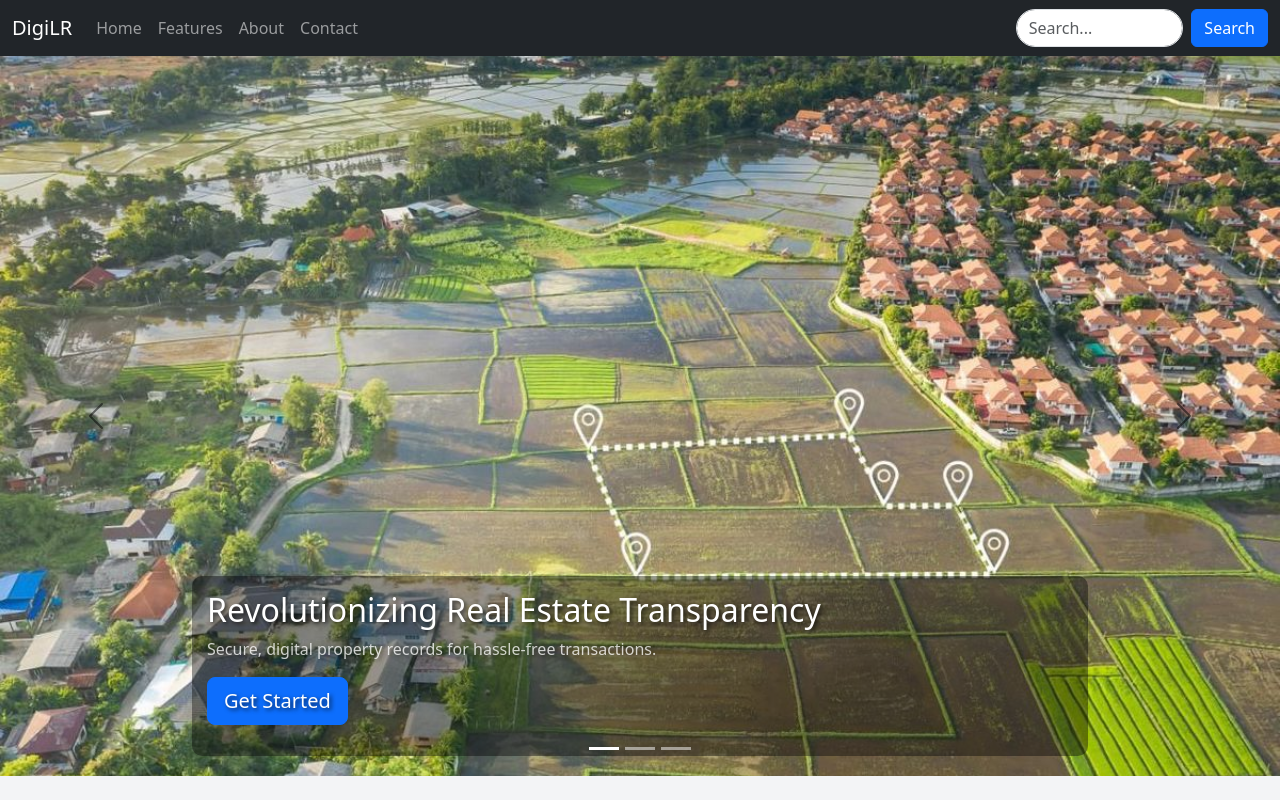
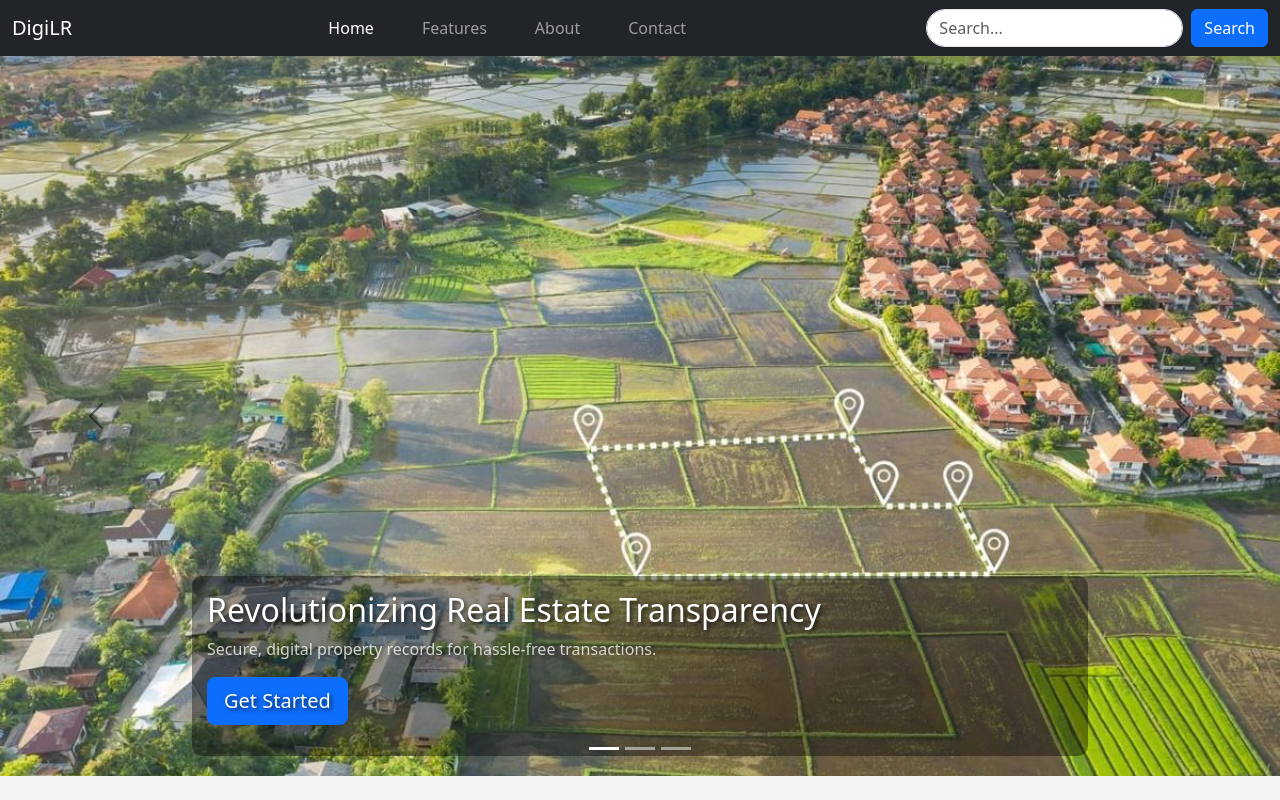
Before and after one commit to AnshulDIgiLR/DigiLR-Website, a React (Vite) app: page / in a window 1280 px wide. Shown: the top 800 px of the page. Built offline with nearby package versions, Linux system fonts and the light colour scheme.

Commit message:
Home scroll up

```diff
--- a/src/App.jsx
+++ b/src/App.jsx
@@ -10,7 +10,7 @@ import Footer from './Components/Footer';
 
 function App() {
   return (
-    <div className="App">
+    <div className="App" id='home'>
       <NavBar />
       <Front />
        <Hero />
--- a/src/Components/NavBar.jsx
+++ b/src/Components/NavBar.jsx
@@ -7,7 +7,7 @@ export default function NavBar() {
   return (
     <nav className="navbar sticky-nav navbar-expand-lg bg-dark navbar-dark text-white">
       <div className="container-fluid">
-        <a className="navbar-brand text-white" href="/">
+        <a className="navbar-brand text-white" href="home">
           DigiLR
         </a>
         {/* <button
@@ -22,20 +22,20 @@ export default function NavBar() {
           <span className="navbar-toggler-icon"></span>
         </button> */}
         {/* <div className="collapse navbar-collapse" id="navbarNav"> */}
-        <ul className="navbar-nav me-auto mb-2 mb-lg-0 w-full">
-          <li className="nav-item">
-            <Link className="nav-link cursor-pointer" to="/" spy={true} smooth={true} duration={300}>Home</Link>
+        <ul className="navbar-nav w-auto d-flex justify-content-center">
+          <li className="nav-item mx-3">
+            <Link className="nav-link cursor-pointer" to="home" spy={true} smooth={true} duration={300} offset={0}>Home</Link>
           </li>
-          <li className="nav-item">
+          <li className="nav-item mx-3">
             {/* <a className="nav-link" href="#features" offset="-100">
               Features
             </a> */}
             <Link className="nav-link cursor-pointer" to="features" spy={true} smooth={true} offset={-100} duration={200}>Features</Link>
           </li>
-          <li className="nav-item">
+          <li className="nav-item mx-3">
           <Link className="nav-link cursor-pointer" to="about" spy={true} smooth={true} offset={-100} duration={200}>About</Link>
           </li>
-          <li className="nav-item">
+          <li className="nav-item mx-3">
           <Link className="nav-link cursor-pointer" to="contact" spy={true} smooth={true} offset={-100} duration={200}>Contact</Link>
           </li>
         </ul>
```
